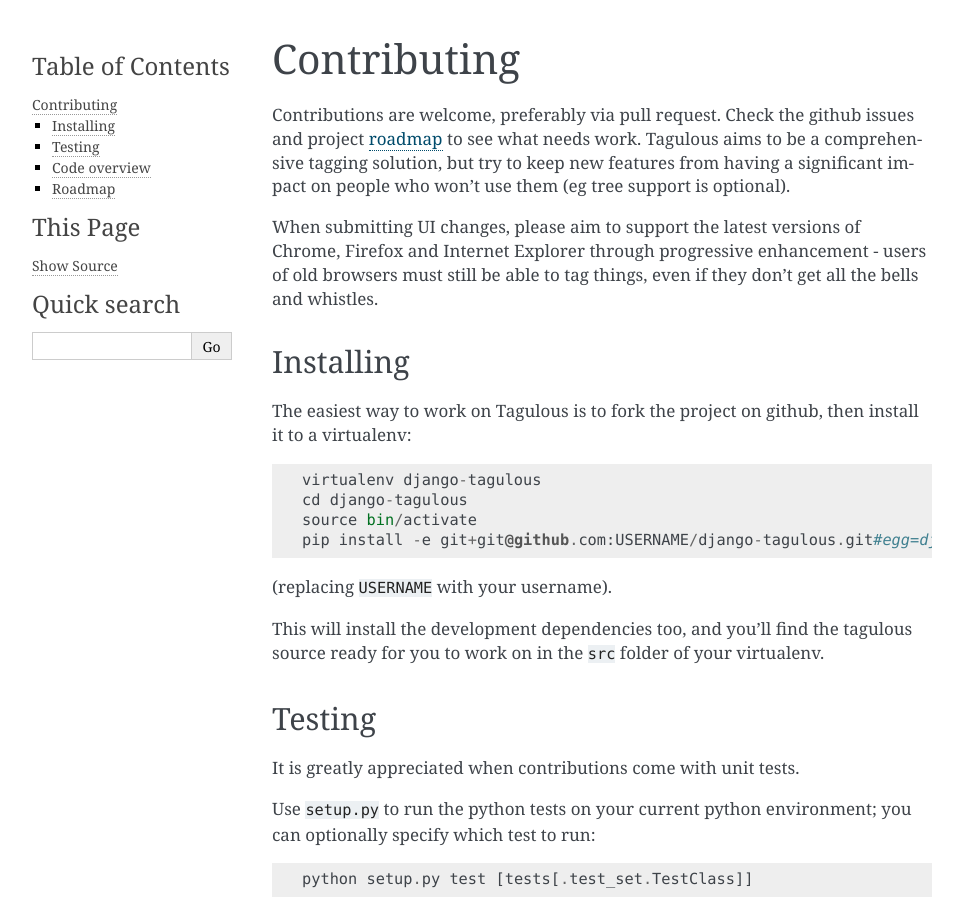
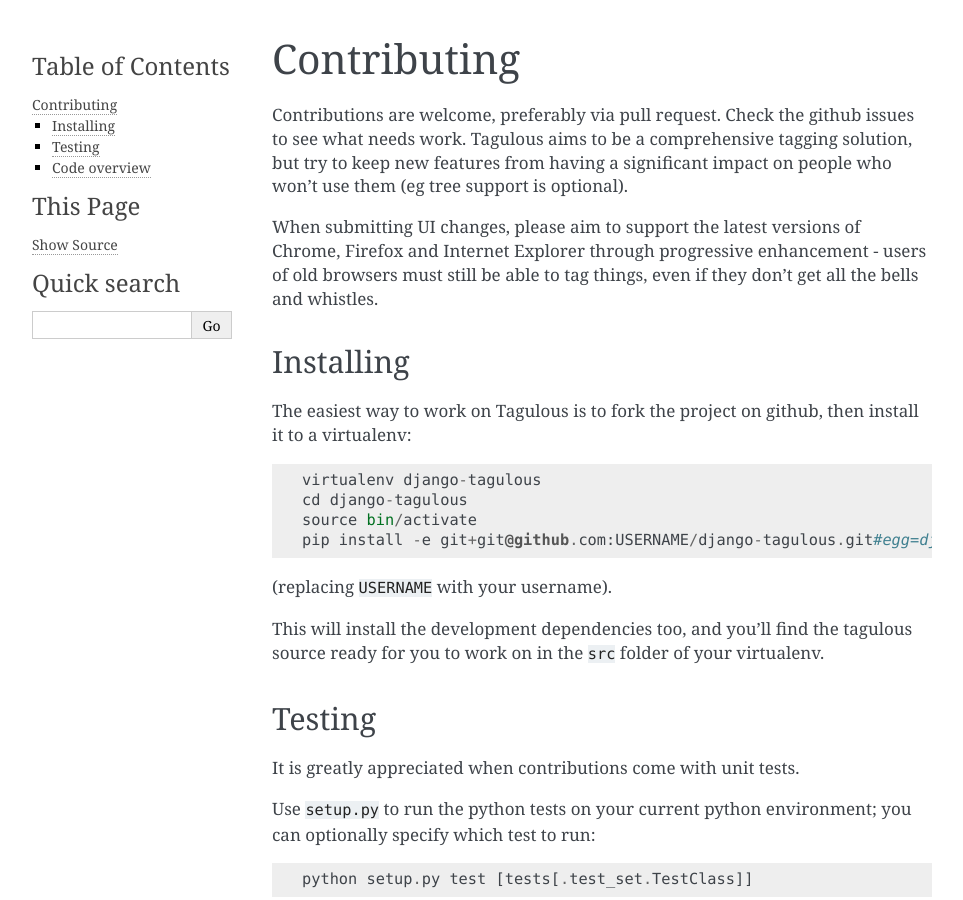
Before and after one commit to radiac/django-tagulous, a Sphinx documentation site: the page built from docs/contributing.rst, in a window 1280 px wide and 900 px high. Shown: the whole window, without its empty margins (148-1111 px from the left). Built offline with Sphinx 7.4.7, drawn with Linux system fonts in a browser that asks for light colours; some of the changed text lies outside the part shown.

```diff
--- a/docs/contributing.rst
+++ b/docs/contributing.rst
@@ -2,10 +2,10 @@
 Contributing
 ============
 
-Contributions are welcome, preferably via pull request. Check the github issues
-and project :ref:`roadmap <roadmap>` to see what needs work. Tagulous aims to
-be a comprehensive tagging solution, but try to keep new features from having a
-significant impact on people who won't use them (eg tree support is optional).
+Contributions are welcome, preferably via pull request. Check the github issues to see
+what needs work. Tagulous aims to be a comprehensive tagging solution, but try to keep
+new features from having a significant impact on people who won't use them (eg tree
+support is optional).
 
 When submitting UI changes, please aim to support the latest versions of
 Chrome, Firefox and Internet Explorer through progressive enhancement - users
@@ -106,15 +106,3 @@ Everything for enhancing the admin site with support for tag fields is in
 :source:`tagulous/admin.py`. It is in two sections; registration (which adds
 tag field functionality to a normal ``ModelAdmin``, and replaces the widgets
 with tag widgets) and tag model admin (for managing tag models).
-
-
-.. _roadmap:
-
-Roadmap
-=======
-
-1.0
-
-* Resolve open bugs
-* Remove support for Django prior to 2.2
-* Add support for Django 3.0+
--- a/docs/upgrading.rst
+++ b/docs/upgrading.rst
@@ -308,7 +308,7 @@ Feature:
 
 Changes:
 
-* Drops support for Python 2
+* Drops support for Python 2 and 3.5
 * Drops support for Django 1.11 and earlier
 * Drops support for South migrations
 
```
Also changed, not shown: 1 other file.
